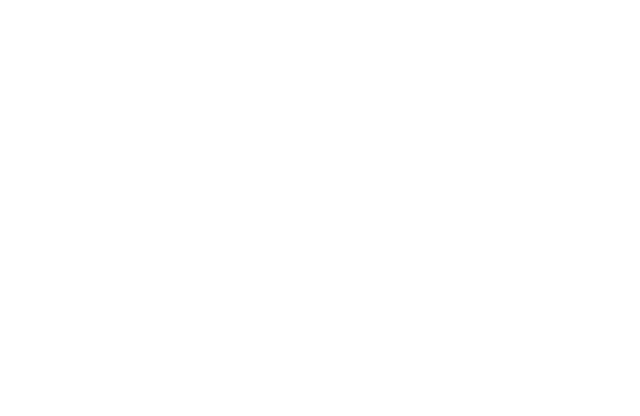
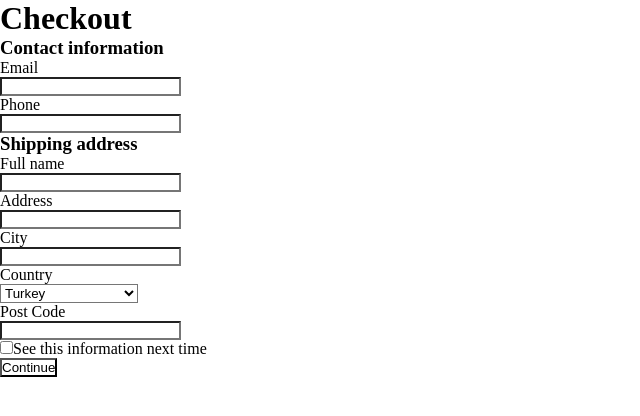
Before and after one commit to farukci/coding-challenges-003, a plain HTML site: page index.html in a window 1280 px wide. Shown: the whole page, without its empty margins (0-640 px from the left). Drawn offline with Linux system fonts and the light colour scheme.

Commit message:
updated index.html, added style.scss

```diff
--- a/index.html
+++ b/index.html
@@ -4,8 +4,69 @@
     <meta charset="UTF-8">
     <meta name="viewport" content="width=device-width, initial-scale=1.0">
     <title>CC-003</title>
+    <link rel="stylesheet" href="style.css">
 </head>
 <body>
+    <h1>Checkout</h1>
+    <div class="info">
+        <form action="">
+            <div class="contact">
+                <h3>Contact information</h3>
+                <div class="email">
+                    <label for="email">Email</label><br>
+                    <input type="email" id="email" name="email"><br>
+                </div>
+                <div class="phone">
+                    <label for="phone">Phone</label><br>
+                    <input type="tel" id="phone" name="phone"><br>
+                </div>
+            </div>
+            <div class="shipping">
+                <h3>Shipping address</h3>
+                <div class="fname">
+                    <label for="fname">Full name</label><br>
+                    <input type="text" id="fname" name="fname"><br>
+                </div>
+                <div class="address">
+                    <label for="address">Address</label><br>
+                    <input type="text" id="address" name="address"><br>
+                </div>
+                <div class="city">
+                    <label for="city">City</label><br>
+                    <input type="text" id="city" name="city"><br>
+                </div>
+                <div class="country">
+                    <label for="country">Country</label><br>
+                    <select name="country" id="country">
+                        <option value="turkey" selected>Turkey</option>
+                        <option value="usa">US</option>
+                        <option value="uk">UK</option>
+                        <option value="germany">Germany</option>
+                        <option value="png">Papua New Guinea</option>
+                        <option value="canada">Canada</option>
+                    </select>
+                </div>
+                <div class="post-code">
+                    <label for="postcode">Post Code</label><br>
+                    <input type="number" id="postcode" name="postcode"><br>
+                </div>
+                <div class="seethis">
+                    <input type="checkbox" id="seethis" name="seethis">See this information next time<br>
+                </div>
+                <div class="continue">
+                    <button type="submit" id="continue" >Continue</button>
+                </div>
+            </div>
+        </form>
+    </div>
+    <div class="summary">
+        <div class="cart">
+            <div class="backbag">
+
+            </div>
+        </div>
+
+    </div>
 
 </body>
 </html>
--- a/style.scss
+++ b/style.scss
@@ -0,0 +1,5 @@
+* {
+    margin: 0;
+    padding: 0;
+    background-color: #fff;
+}
```
Also changed, not shown: style.css (added), 2 other files.
